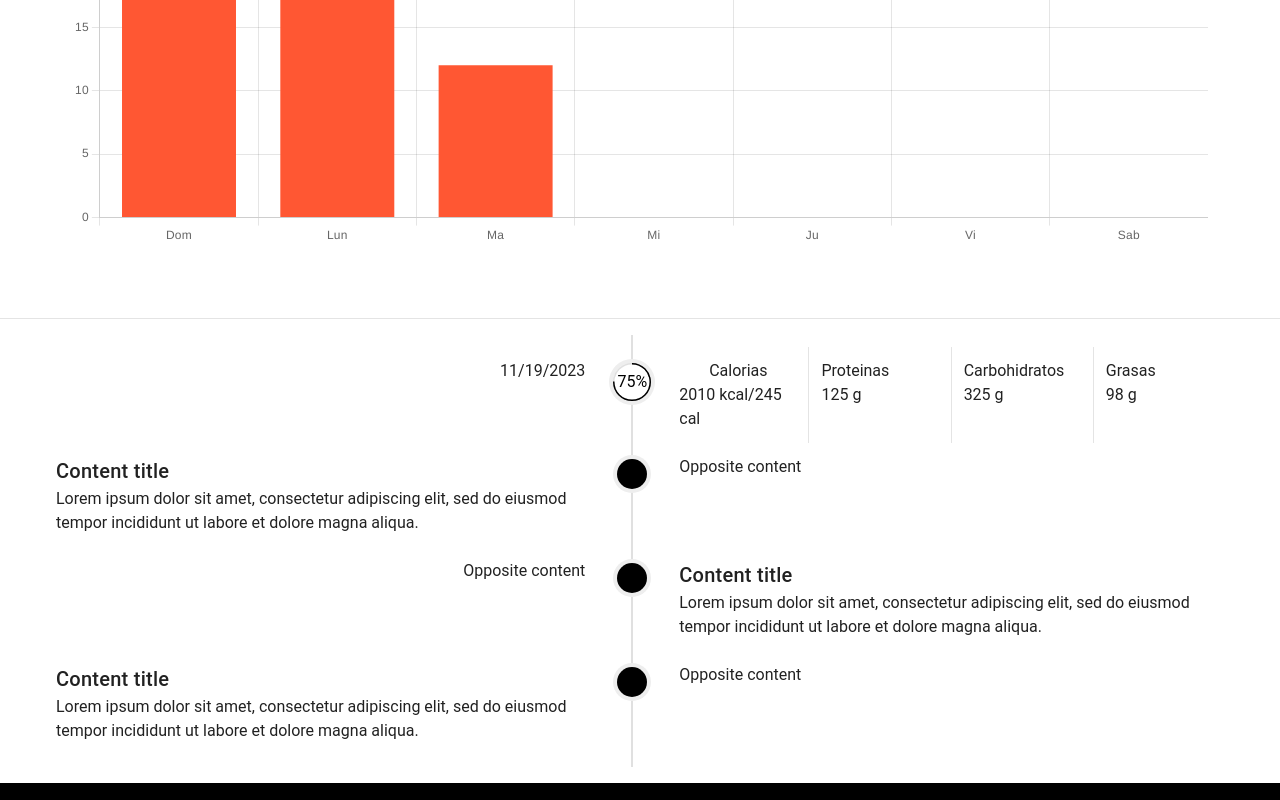
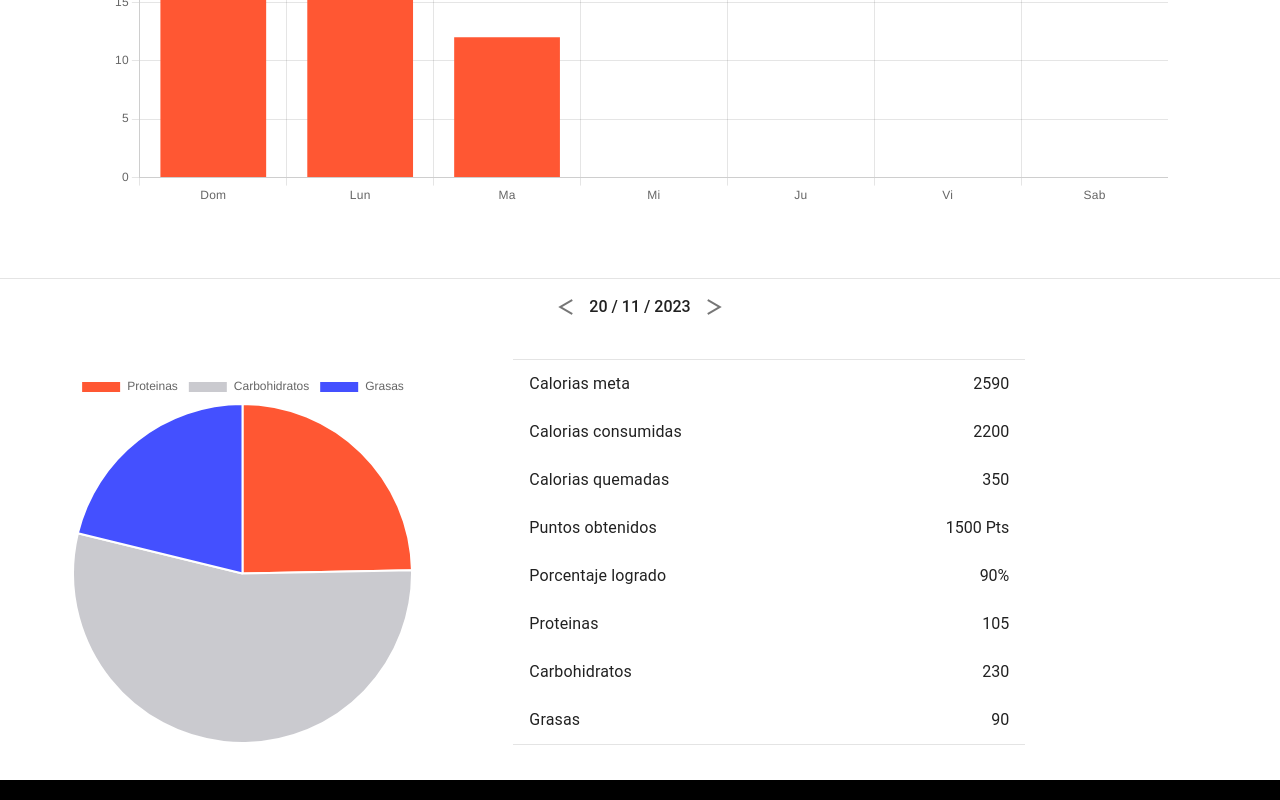
Before and after one commit to NoeGJ/METACALOR-VUE, a Vue app: page /progress in a window 1280 px wide. Shown: the part 640-1440 px from the top of the page. Built offline with nearby package versions, Linux system fonts and the light colour scheme.

Commit message:
Progreso y planes
Planes por terminar 60%
Progreso 90%

```diff
--- /dev/null
+++ b/src/components/ListaAlimentos.vue
@@ -0,0 +1,31 @@
+<template>
+    <h4 >{{ comida }}</h4>
+    <v-divider ></v-divider>
+    <v-list >
+        <v-list-item v-for="alimento, i in alimentos" :key="i">
+            <v-col>
+                {{ alimento.nombre }}
+            </v-col>
+        </v-list-item>
+        <VDialogPlanes @alimento-seleccionado="agregar" />
+    </v-list>
+</template>
+
+
+<script>
+    import VDialogPlanes from './VDialogPlanes.vue'
+    export default {
+        props: ['comida'],
+        data: () => ({
+            alimentos: [],
+        }),
+        methods: {
+            agregar( elemento ){
+                this.alimentos.push( elemento )
+            }
+        },
+        components: {
+            VDialogPlanes,
+        },
+    }
+</script>
--- /dev/null
+++ b/src/components/VDialogPlanes.vue
@@ -0,0 +1,91 @@
+<template>
+
+      <v-dialog
+        v-model="dialog"
+        persistent
+        width="500"
+      >
+        <template v-slot:activator="{ props }">
+            <v-btn prepend-icon="mdi-plus" class="mb-5" v-bind="props" >Agregar un alimento</v-btn>
+        </template>
+        <v-card>
+          <v-card-title>
+            <span class="text-h5">Agregar alimento</span>
+          </v-card-title>
+          <v-card-text>
+            <v-container>
+                  <v-autocomplete
+                    v-model="busqueda"
+                    :items="resultadosBusqueda"
+
+                    @change="seleccionarAlimento"
+
+                    label="Buscar alimento*"
+                    density="compact"
+                    variant="solo"
+                    hide-details
+                    single-line
+                    append-inner-icon="mdi-magnify"
+                    class="mb-15"
+                    required
+                  ></v-autocomplete>
+
+                  <v-spacer></v-spacer>
+
+                  <v-text-field
+                    label="Cantidad*"
+                    type="number"
+                    variant="solo"
+                    persistent-hint
+                    required
+                  ></v-text-field>
+
+
+
+
+
+            </v-container>
+            <small>*Se requieren llenar todos los campos</small>
+          </v-card-text>
+          <v-card-actions>
+            <v-spacer></v-spacer>
+            <v-btn
+              color="blue-darken-1"
+              variant="text"
+              @click="dialog = false"
+            >
+              Close
+            </v-btn>
+            <v-btn
+              color="blue-darken-1"
+              variant="text"
+              @click="dialog = false"
+            >
+              Save
+            </v-btn>
+          </v-card-actions>
+        </v-card>
+      </v-dialog>
+
+  </template>
+
+<script>
+  export default {
+
+    data: () => ({
+      dialog: false,
+      busqueda: null,
+      resultadosBusqueda: [
+        {id: 1, nombre: 'Acelga cocida'},
+        {id: 2, nombre: 'Acelga cruda'},
+        {id: 3, nombre: 'Alcachofa mediana cocida'},
+        {id: 4, nombre: 'Alfalfa'}
+      ],
+    }),
+    methods: {
+      seleccionarAlimento(){
+        this.$emit('alimento-seleccionado', this.busqueda)
+      }
+    }
+  }
+</script>
--- a/src/router/index.js
+++ b/src/router/index.js
@@ -52,6 +52,16 @@ const routes = [
 
                 component: () => import('@/views/Alimentos.vue'),
               },
+              {
+                path: '/planes/:id',
+                name: 'edit',
+                component: () => import('@/views/Edit.vue'),
+              },
+              {
+                path: '/planes/add',
+                name: 'add',
+                component: () => import('@/views/Add.vue'),
+              },
         ],
     },
 ];
--- /dev/null
+++ b/src/views/Add.vue
@@ -0,0 +1,24 @@
+<template>
+<v-sheet class="mx-auto mt-10 mx-5" max-width="500">
+<v-form class="mx-5">
+    <v-text-field label="Nombre del plan" variant="solo-filled"></v-text-field>
+
+    <v-textarea  label="Descripción" variant="solo-filled"></v-textarea>
+
+    <ListaAlimentos comida="Desayuno" />
+    <ListaAlimentos comida="Comida" />
+    <ListaAlimentos comida="Cena" />
+
+</v-form>
+</v-sheet>
+</template>
+
+<script>
+    import ListaAlimentos from '@/components/ListaAlimentos.vue'
+    export default {
+        components: {
+            ListaAlimentos,
+        },
+
+    }
+</script>
--- /dev/null
+++ b/src/views/Edit.vue
@@ -0,0 +1,9 @@
+<template>
+
+
+
+</template>
+
+<script>
+
+</script>
--- a/src/views/Planes_alimenticios.vue
+++ b/src/views/Planes_alimenticios.vue
@@ -1,7 +1,88 @@
 <template>
-    <p>Planes alimenticios</p>
+    <v-card class="mx-auto mt-10" max-width="600">
+                <v-toolbar class="px-2">
+                  <v-text-field
+                    v-model="busqueda"
+                    clearable
+                    density="comfortable"
+                    hide-details
+                    placeholder="Buscar plan"
+                    prepend-inner-icon="mdi-magnify"
+                    class="mr-5 my-2"
+                    variant="solo"
+
+                  ></v-text-field>
+                 <!-- boton de mas + -->
+
+                 <router-link to="/planes/add"><v-btn prepend-icon="mdi-plus" color="#ff5733" ></v-btn></router-link>
+                </v-toolbar>
+
+                <v-table>
+                    <thead>
+                        <tr>
+                            <th class="text-left">
+                              Añadir
+                            </th>
+                          <th class="text-left">
+                            Nombre
+                          </th>
+                          <th class="text-left">
+
+                          </th>
+                        </tr>
+                      </thead>
+                      <tbody>
+
+                        <tr
+                          v-for="(item, i) in planes"
+                          :key="item.title"
+                        >
+                        <td><v-checkbox></v-checkbox></td>
+                          <td>{{ item.title }}</td>
+
+                          <td >
+
+                            <router-link :to="'/planes/' + i"><v-btn>Editar</v-btn></router-link>
+
+                        </td>
+
+                        </tr>
+                      </tbody>
+                </v-table>
+                <v-card-actions>
+                    <v-spacer></v-spacer>
+
+                </v-card-actions>
+    </v-card>
 </template>
 
+
+<style scoped>
+
+a { text-decoration: none; color: inherit; }
+</style>
+
 <script>
-
+    import VDialogPlanes from '@/components/VDialogPlanes'
+    export default {
+        components: {
+            VDialogPlanes
+        },
+        data: () => ({
+            busqueda: '',
+            planes: [
+            {
+                title: 'Plan nutriologo',
+                description: 'Es hecho por mi nutriologo',
+            },
+            {
+                title: 'Plan 1',
+                description: 'Plan nuevo nutriologo',
+            },
+            {
+                title: 'Plan 2',
+                description: 'Plan para ejercicio',
+            }],
+        })
+    }
 </script>
--- a/src/views/Progress.vue
+++ b/src/views/Progress.vue
@@ -1,6 +1,6 @@
 <template>
     <h1 class="text-center">Progreso General</h1>
-      <v-container  fluid>
+      <v-container>
       <v-row   no-gutters>
         <v-col v-for="n in nutrientes" :key="n" sm="4" cols="4" justify="center" align="center" class="mb-5">
 
@@ -25,122 +25,48 @@
       </v-row>
     </v-container>
     <v-divider></v-divider>
-    <!-- <v-container >
+     <v-container >
           <v-row justify="center">
             <v-btn icon="mdi-less-than" class="" variant="plain" v-if="this.hoy.toLocaleDateString() !== this.primerDia.toLocaleDateString()" @click="changeDate(false)" > </v-btn>
-            <p   class="text-center mt-3 font-weight-medium">{{ hoy.toLocaleDateString() }}</p>
+            <p   class="text-center mt-3 font-weight-medium">{{ formattedDate }}</p>
             <v-btn icon="mdi-greater-than" class="" variant="plain" v-if="this.hoy.toLocaleDateString() !== this.ultimoDia.toLocaleDateString()" @click="changeDate(true)">  </v-btn>
           </v-row>
 
-    </v-container> -->
+    </v-container>
     <v-container>
-    <v-timeline align="start">
-      <v-timeline-item dot-color="white" size="large">
-        <template v-slot:icon>
-          <v-progress-circular model-value="75" :size="508" :width="20">
-             75%
-          </v-progress-circular>
-        </template>
-        <template v-slot:opposite>
-          {{ primerDia.toLocaleDateString() }}
-        </template>
-        <v-row>
-          <v-col>
-        <div>
-          <div class="text-h8 text-center">Calorias</div>
-          <p>
-            2010 kcal/245 cal
-          </p>
-        </div>
-      </v-col>
-        <v-divider vertical class="d-none d-sm-flex"></v-divider>
-        <v-col>
-        <div>
-          <div class="text-h8">Proteinas</div>
-          <p>
-            125 g
-          </p>
-        </div>
-      </v-col>
-      <v-divider vertical class="d-none d-sm-flex"></v-divider>
-      <v-col>
-      <div>
-        <div class="text-h8">Carbohidratos</div>
-        <p>
-          325 g
-        </p>
-      </div>
-    </v-col>
-    <v-divider vertical class="d-none d-sm-flex"></v-divider>
-    <v-col>
-    <div>
-      <div class="text-h8">Grasas</div>
-      <p>
-        98 g
-      </p>
-    </div>
-  </v-col>
+      <v-row>
+        <v-col cols="12" md="4" class="pa-lg-3 my-5 ">
 
+          <Pie :data="pieChartData" ></Pie>
+
+        </v-col>
+        <v-col cols="12" md="6">
+          <v-list lines="one" class="ml-lg-15">
+            <v-divider ></v-divider>
+            <v-list-item v-for="item, i in listItems" :key="i" :title="item.title">
+              <template v-slot:append>
+              {{ item.result }}
+              {{ i == 3 ? 'Pts': '' }}
+            </template>
+          </v-list-item>
+          <v-divider ></v-divider>
+          </v-list>
+        </v-col>
       </v-row>
-      </v-timeline-item>
+    </v-container>
 
-      <v-timeline-item>
-        <template v-slot:opposite>
-          Opposite content
-        </template>
-        <div>
-          <div class="text-h6">Content title</div>
-          <p>
-            Lorem ipsum dolor sit amet, consectetur adipiscing elit, sed do eiusmod tempor incididunt ut labore et dolore magna aliqua.
-          </p>
-        </div>
-      </v-timeline-item>
-
-      <v-timeline-item>
-        <template v-slot:opposite>
-          Opposite content
-        </template>
-        <div>
-          <div class="text-h6">Content title</div>
-          <p>
-            Lorem ipsum dolor sit amet, consectetur adipiscing elit, sed do eiusmod tempor incididunt ut labore et dolore magna aliqua.
-          </p>
-        </div>
-      </v-timeline-item>
-      <v-timeline-item>
-        <template v-slot:opposite>
-          Opposite content
-        </template>
-        <div>
-          <div class="text-h6">Content title</div>
-          <p>
-            Lorem ipsum dolor sit amet, consectetur adipiscing elit, sed do eiusmod tempor incididunt ut labore et dolore magna aliqua.
-          </p>
-        </div>
-      </v-timeline-item>
-    </v-timeline>
-  </v-container>
 </template>
 
-<style scoped>
-  .chartBar-container{
-    height: 100%;
-  }
-</style>
+<script>
+import { Bar, Pie } from 'vue-chartjs'
+import { Chart as ChartJS, Title, Tooltip, Legend, BarElement, ArcElement, CategoryScale, LinearScale } from 'chart.js'
 
-
-
-
-<script>
-import { Bar } from 'vue-chartjs'
-import { Chart as ChartJS, Title, Tooltip, Legend, BarElement, CategoryScale, LinearScale } from 'chart.js'
-
-ChartJS.register(Title, Tooltip, Legend, BarElement, CategoryScale, LinearScale)
+ChartJS.register(Title, Tooltip, Legend, BarElement, CategoryScale, LinearScale, ArcElement)
 
 
 export default {
   name: 'BarChart',
-  components: { Bar },
+  components: { Bar, Pie },
 
   data() {
     return {
@@ -149,6 +75,15 @@ export default {
       primerDia: new Date( new Date().setDate( new Date().getDate() - new Date().getDay() )),
       ultimoDia: new Date( new Date().setDate( new Date().getDate() - new Date().getDay() + 6 )),
       value: 90,
+      listItems: [{title: 'Calorias meta', result: 2590},
+                  {title: 'Calorias consumidas', result: 2200},
+                  {title: 'Calorias quemadas', result: 350},
+                  {title: 'Puntos obtenidos', result: 1500},
+                  {title: 'Porcentaje logrado', result: '90%'},
+                  {title: 'Proteinas', result: 105},
+                  {title: 'Carbohidratos', result: 230},
+                  {title: 'Grasas', result: 90}],
+      //Datos del grafico de barras
       chartData: {
         labels: [ 'Dom', 'Lun', 'Ma','Mi','Ju','Vi','Sab'],
         datasets: [
@@ -159,16 +94,27 @@ export default {
           }
         ]
       },
+      pieChartData: {
+        labels: ['Proteinas', 'Carbohidratos', 'Grasas'],
+        datasets: [
+          {
+            backgroundColor: ['#ff5733','#CACACF', '#4450FF'],
+            data: [105, 230, 90]
+          }
+        ]
+      },
     }
+
   },
     computed:{
+      // Da un formato a la fecha de hoy
       formattedDate() {
         return `${this.hoy.getDate()} / ${this.hoy.getMonth() + 1} / ${this.hoy.getFullYear()}`;
       }
     },
  methods:{
+        //Almacena la fecha hoy en fechaActual para despues sumar o restar dependiendo de la direccion del boton (<, >)
         changeDate: function(tipo){
-
           const fechaActual = new Date(this.hoy);
           tipo ? fechaActual.setDate(fechaActual.getDate() + 1) : fechaActual.setDate(fechaActual.getDate() - 1);
 
@@ -177,7 +123,8 @@ export default {
         //console.log(this.hoy)
         //console.log(this.ultimoDia)
         //console.log(this.hoy.toLocaleDateString() != this.ultimoDia.toLocaleDateString())
-    }
+    },
+
   },
 
 }
```
Also changed, not shown: src/router/index.ts (+10 -1 lines).
